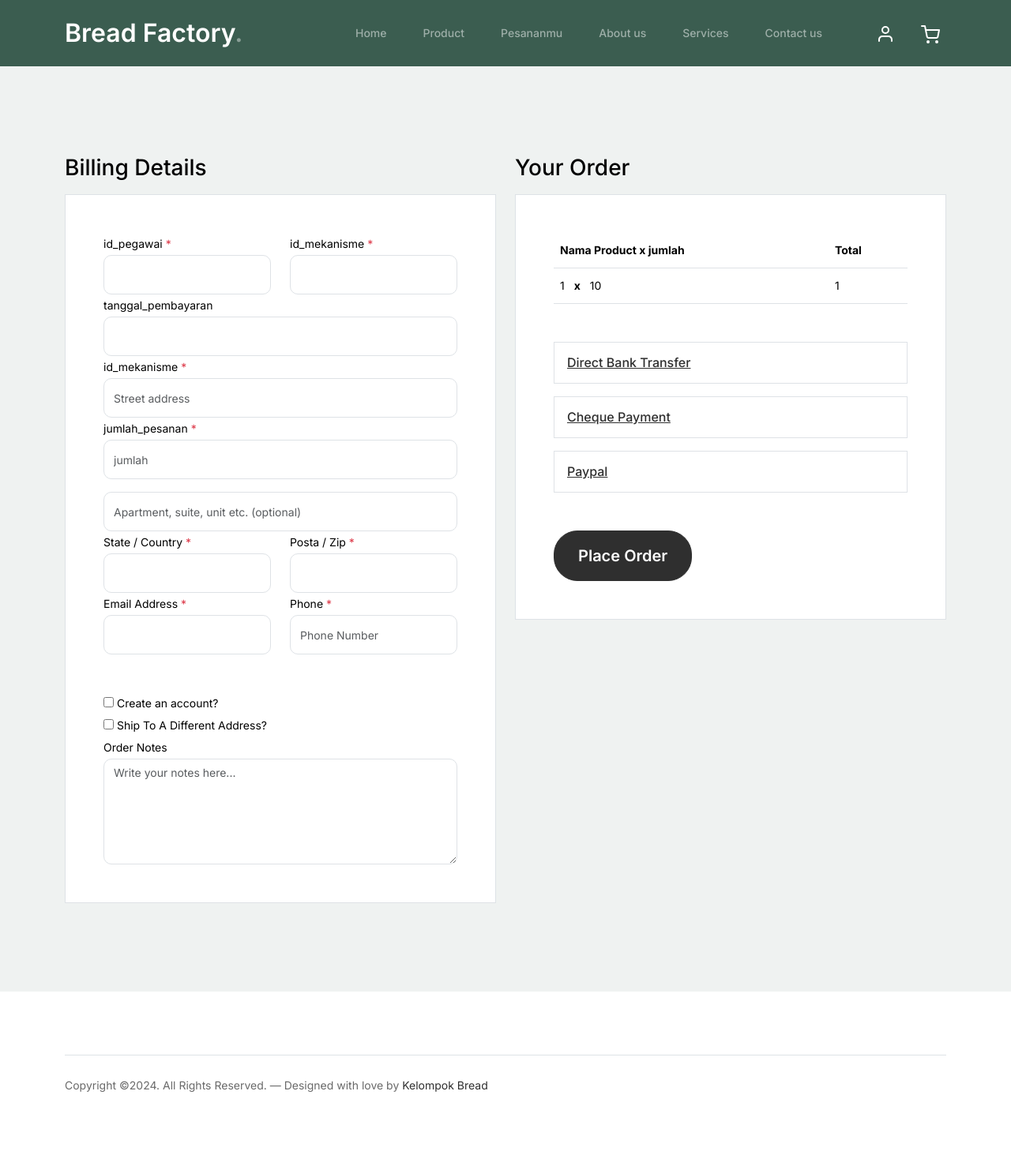
After one commit to IKomangYoga/bread_factory, a CodeIgniter app: the page made by application/views/Mahasiswa/checkout.php in a window 1280 px wide. The commit adds this page. Shown: the whole page at 79% size. Run offline with CodeIgniter, Linux system fonts and the light colour scheme; tables that the repository leaves empty hold one stand-in row (values such as "Sample post"); the template is opened without the code that fills it: most values are stand-ins (such as "Sample title", 1, 10 or a date in 2020); some libraries are stand-ins or nearby versions.

Commit message:
update pesanan dan insert keranjang belanja

```diff
--- /dev/null
+++ b/application/views/Mahasiswa/checkout.php
@@ -0,0 +1,336 @@
+<!doctype html>
+<html lang="en">
+<head>
+  <meta charset="utf-8">
+  <meta name="viewport" content="width=device-width, initial-scale=1, shrink-to-fit=no">
+  <meta name="author" content="Untree.co">
+  <link rel="shortcut icon" href="favicon.png">
+
+  <meta name="description" content="" />
+  <meta name="keywords" content="bootstrap, bootstrap4" />
+
+		<!-- Bootstrap CSS -->
+		<link href="<?=base_url()?>assets/asset/css/bootstrap.min.css" rel="stylesheet">
+		<link href="https://cdnjs.cloudflare.com/ajax/libs/font-awesome/6.0.0-beta3/css/all.min.css" rel="stylesheet">
+		<link href="<?=base_url()?>assets/asset/css/tiny-slider.css" rel="stylesheet">
+		<link href="<?=base_url()?>assets/asset/css/style.css" rel="stylesheet">
+		<title>Bread Factory</title>
+	</head>
+
+	<body>
+
+		<!-- Start Header/Navigation -->
+		<nav class="custom-navbar navbar navbar navbar-expand-md navbar-dark bg-dark" arial-label="Furni navigation bar">
+
+			<div class="container">
+				<a class="navbar-brand" href="index.html">Bread Factory<span>.</span></a>
+
+				<button class="navbar-toggler" type="button" data-bs-toggle="collapse" data-bs-target="#navbarsFurni" aria-controls="navbarsFurni" aria-expanded="false" aria-label="Toggle navigation">
+					<span class="navbar-toggler-icon"></span>
+				</button>
+
+				<div class="collapse navbar-collapse" id="navbarsFurni">
+					<ul class="custom-navbar-nav navbar-nav ms-auto mb-2 mb-md-0">
+						<li >
+							<a class="nav-link" href="<?php echo base_url('cmhs/dashboard'); ?>">Home</a>
+						</li>
+						<li><a class="nav-link" href="<?php echo base_url('cmhs/product'); ?>">Product</a></li>
+						<li><a class="nav-link" href="<?php echo base_url('cmhs/pesanan'); ?>">Pesananmu</a></li>
+						<li><a class="nav-link" href="about.html">About us</a></li>
+						<li><a class="nav-link" href="services.html">Services</a></li>
+						<li><a class="nav-link" href="contact.html">Contact us</a></li>
+					</ul>
+
+					<ul class="custom-navbar-cta navbar-nav mb-2 mb-md-0 ms-5">
+						<li><a class="nav-link" href="<?php echo base_url('cmhs/profile'); ?>"><img src="<?=base_url()?>assets/asset/images/user.svg"></a></li>
+						<li><a class="nav-link" href="<?php echo base_url('cmhs/keranjang'); ?>"><img src="<?=base_url()?>assets/asset/images/cart.svg"></a></li>
+					</ul>
+				</div>
+			</div>
+
+		</nav>
+		<!-- End Header/Navigation -->
+
+		<div class="untree_co-section">
+		    <div class="container">
+
+		      <div class="row">
+		        <div class="col-md-6 mb-5 mb-md-0">
+		          <h2 class="h3 mb-3 text-black">Billing Details</h2>
+		          <div class="p-3 p-lg-5 border bg-white">
+		            <!-- <div class="form-group">
+		              <label for="c_country" class="text-black">Country <span class="text-danger">*</span></label>
+		              <select id="c_country" class="form-control">
+		                <option value="1">Select a country</option>
+		                <option value="2">bangladesh</option>
+		                <option value="3">Algeria</option>
+		                <option value="4">Afghanistan</option>
+		                <option value="5">Ghana</option>
+		                <option value="6">Albania</option>
+		                <option value="7">Bahrain</option>
+		                <option value="8">Colombia</option>
+		                <option value="9">Dominican Republic</option>
+		              </select>
+		            </div> -->
+		            <div class="form-group row">
+		              <div class="col-md-6">
+		                <label for="c_fname" class="text-black">id_pegawai <span class="text-danger">*</span></label>
+		                <input type="text" class="form-control" id="c_fname" name="c_fname">
+		              </div>
+		              <div class="col-md-6">
+		                <label for="c_lname" class="text-black">id_mekanisme <span class="text-danger">*</span></label>
+		                <input type="text" class="form-control" id="c_lname" name="c_lname">
+		              </div>
+		            </div>
+
+		            <div class="form-group row">
+		              <div class="col-md-12">
+		                <label for="c_companyname" class="text-black">tanggal_pembayaran </label>
+		                <input type="text" class="form-control" id="c_companyname" name="c_companyname">
+		              </div>
+		            </div>
+
+		            <div class="form-group row">
+		              <div class="col-md-12">
+		                <label for="c_address" class="text-black">id_mekanisme <span class="text-danger">*</span></label>
+		                <input type="text" class="form-control" id="c_address" name="c_address" placeholder="Street address">
+		              </div>
+		            </div>
+
+                    <div class="form-group row">
+		              <div class="col-md-12">
+		                <label for="c_address" class="text-black">jumlah_pesanan <span class="text-danger">*</span></label>
+		                <input type="text" class="form-control" id="c_address" name="c_address" placeholder="jumlah">
+		              </div>
+		            </div>
+
+		            <div class="form-group mt-3">
+		              <input type="text" class="form-control" placeholder="Apartment, suite, unit etc. (optional)">
+		            </div>
+
+		            <div class="form-group row">
+		              <div class="col-md-6">
+		                <label for="c_state_country" class="text-black">State / Country <span class="text-danger">*</span></label>
+		                <input type="text" class="form-control" id="c_state_country" name="c_state_country">
+		              </div>
+		              <div class="col-md-6">
+		                <label for="c_postal_zip" class="text-black">Posta / Zip <span class="text-danger">*</span></label>
+		                <input type="text" class="form-control" id="c_postal_zip" name="c_postal_zip">
+		              </div>
+		            </div>
+
+		            <div class="form-group row mb-5">
+		              <div class="col-md-6">
+		                <label for="c_email_address" class="text-black">Email Address <span class="text-danger">*</span></label>
+		                <input type="text" class="form-control" id="c_email_address" name="c_email_address">
+		              </div>
+		              <div class="col-md-6">
+		                <label for="c_phone" class="text-black">Phone <span class="text-danger">*</span></label>
+		                <input type="text" class="form-control" id="c_phone" name="c_phone" placeholder="Phone Number">
+		              </div>
+		            </div>
+
+		            <div class="form-group">
+		              <label for="c_create_account" class="text-black" data-bs-toggle="collapse" href="#create_an_account" role="button" aria-expanded="false" aria-controls="create_an_account"><input type="checkbox" value="1" id="c_create_account"> Create an account?</label>
+		              <div class="collapse" id="create_an_account">
+		                <div class="py-2 mb-4">
+		                  <p class="mb-3">Create an account by entering the information below. If you are a returning customer please login at the top of the page.</p>
+		                  <div class="form-group">
+		                    <label for="c_account_password" class="text-black">Account Password</label>
+		                    <input type="email" class="form-control" id="c_account_password" name="c_account_password" placeholder="">
+		                  </div>
+		                </div>
+		              </div>
+		            </div>
+
+
+		            <div class="form-group">
+		              <label for="c_ship_different_address" class="text-black" data-bs-toggle="collapse" href="#ship_different_address" role="button" aria-expanded="false" aria-controls="ship_different_address"><input type="checkbox" value="1" id="c_ship_different_address"> Ship To A Different Address?</label>
+		              <div class="collapse" id="ship_different_address">
+		                <div class="py-2">
+
+		                  <div class="form-group">
+		                    <label for="c_diff_country" class="text-black">Country <span class="text-danger">*</span></label>
+		                    <select id="c_diff_country" class="form-control">
+		                      <option value="1">Select a country</option>
+		                      <option value="2">bangladesh</option>
+		                      <option value="3">Algeria</option>
+		                      <option value="4">Afghanistan</option>
+		                      <option value="5">Ghana</option>
+		                      <option value="6">Albania</option>
+		                      <option value="7">Bahrain</option>
+		                      <option value="8">Colombia</option>
+		                      <option value="9">Dominican Republic</option>
+		                    </select>
+		                  </div>
+
+
+		                  <div class="form-group row">
+		                    <div class="col-md-6">
+		                      <label for="c_diff_fname" class="text-black">First Name <span class="text-danger">*</span></label>
+		                      <input type="text" class="form-control" id="c_diff_fname" name="c_diff_fname">
+		                    </div>
+		                    <div class="col-md-6">
+		                      <label for="c_diff_lname" class="text-black">Last Name <span class="text-danger">*</span></label>
+		                      <input type="text" class="form-control" id="c_diff_lname" name="c_diff_lname">
+		                    </div>
+		                  </div>
+
+		                  <div class="form-group row">
+		                    <div class="col-md-12">
+		                      <label for="c_diff_companyname" class="text-black">Company Name </label>
+		                      <input type="text" class="form-control" id="c_diff_companyname" name="c_diff_companyname">
+		                    </div>
+		                  </div>
+
+		                  <div class="form-group row  mb-3">
+		                    <div class="col-md-12">
+		                      <label for="c_diff_address" class="text-black">Address <span class="text-danger">*</span></label>
+		                      <input type="text" class="form-control" id="c_diff_address" name="c_diff_address" placeholder="Street address">
+		                    </div>
+		                  </div>
+
+		                  <div class="form-group">
+		                    <input type="text" class="form-control" placeholder="Apartment, suite, unit etc. (optional)">
+		                  </div>
+
+		                  <div class="form-group row">
+		                    <div class="col-md-6">
+		                      <label for="c_diff_state_country" class="text-black">State / Country <span class="text-danger">*</span></label>
+		                      <input type="text" class="form-control" id="c_diff_state_country" name="c_diff_state_country">
+		                    </div>
+		                    <div class="col-md-6">
+		                      <label for="c_diff_postal_zip" class="text-black">Posta / Zip <span class="text-danger">*</span></label>
+		                      <input type="text" class="form-control" id="c_diff_postal_zip" name="c_diff_postal_zip">
+		                    </div>
+		                  </div>
+
+		                  <div class="form-group row mb-5">
+		                    <div class="col-md-6">
+		                      <label for="c_diff_email_address" class="text-black">Email Address <span class="text-danger">*</span></label>
+		                      <input type="text" class="form-control" id="c_diff_email_address" name="c_diff_email_address">
+		                    </div>
+		                    <div class="col-md-6">
+		                      <label for="c_diff_phone" class="text-black">Phone <span class="text-danger">*</span></label>
+		                      <input type="text" class="form-control" id="c_diff_phone" name="c_diff_phone" placeholder="Phone Number">
+		                    </div>
+		                  </div>
+
+		                </div>
+
+		              </div>
+		            </div>
+
+		            <div class="form-group">
+		              <label for="c_order_notes" class="text-black">Order Notes</label>
+		              <textarea name="c_order_notes" id="c_order_notes" cols="30" rows="5" class="form-control" placeholder="Write your notes here..."></textarea>
+		            </div>
+
+		          </div>
+		        </div>
+		        <div class="col-md-6">
+
+
+
+		          <div class="row mb-5">
+		            <div class="col-md-12">
+		              <h2 class="h3 mb-3 text-black">Your Order</h2>
+		              <div class="p-3 p-lg-5 border bg-white">
+		                <table class="table site-block-order-table mb-5">
+		                  <thead>
+		                    <th>Nama Product x jumlah</th>
+		                    <th>Total</th>
+		                  </thead>
+		                  <tbody>
+                            <?php foreach ($memesan as $row): ?>
+
+                            <tr>
+
+                                <td> <?php echo $row['id_roti']; ?> <strong class="mx-2">x</strong> <?php echo $row['jumlah']; ?></td>
+
+                                <td><?php echo $row['id_Pegawai_Outlet']; ?></td>
+
+                            </tr>
+
+                            <?php endforeach; ?>
+		                    <!-- <tr>
+		                      <td>Polo Shirt <strong class="mx-2">x</strong>   1</td>
+		                      <td>$100.00</td>
+		                    </tr>
+		                    <tr>
+		                      <td class="text-black font-weight-bold"><strong>Cart Subtotal</strong></td>
+		                      <td class="text-black">$350.00</td>
+		                    </tr>
+		                    <tr>
+		                      <td class="text-black font-weight-bold"><strong>Order Total</strong></td>
+		                      <td class="text-black font-weight-bold"><strong>$350.00</strong></td>
+		                    </tr> -->
+		                  </tbody>
+		                </table>
+
+		                <div class="border p-3 mb-3">
+		                  <h3 class="h6 mb-0"><a class="d-block" data-bs-toggle="collapse" href="#collapsebank" role="button" aria-expanded="false" aria-controls="collapsebank">Direct Bank Transfer</a></h3>
+
+		                  <div class="collapse" id="collapsebank">
+		                    <div class="py-2">
+		                      <p class="mb-0">Make your payment directly into our bank account. Please use your Order ID as the payment reference. Your order won’t be shipped until the funds have cleared in our account.</p>
+		                    </div>
+		                  </div>
+		                </div>
+
+		                <div class="border p-3 mb-3">
+		                  <h3 class="h6 mb-0"><a class="d-block" data-bs-toggle="collapse" href="#collapsecheque" role="button" aria-expanded="false" aria-controls="collapsecheque">Cheque Payment</a></h3>
+
+		                  <div class="collapse" id="collapsecheque">
+		                    <div class="py-2">
+		                      <p class="mb-0">Make your payment directly into our bank account. Please use your Order ID as the payment reference. Your order won’t be shipped until the funds have cleared in our account.</p>
+		                    </div>
+		                  </div>
+		                </div>
+
+		                <div class="border p-3 mb-5">
+		                  <h3 class="h6 mb-0"><a class="d-block" data-bs-toggle="collapse" href="#collapsepaypal" role="button" aria-expanded="false" aria-controls="collapsepaypal">Paypal</a></h3>
+
+		                  <div class="collapse" id="collapsepaypal">
+		                    <div class="py-2">
+		                      <p class="mb-0">Make your payment directly into our bank account. Please use your Order ID as the payment reference. Your order won’t be shipped until the funds have cleared in our account.</p>
+		                    </div>
+		                  </div>
+		                </div>
+
+		                <div class="form-group">
+		                  <button class="btn btn-black btn-lg py-3 btn-block" onclick="window.location='thankyou.html'">Place Order</button>
+		                </div>
+
+		              </div>
+		            </div>
+		          </div>
+
+		        </div>
+		      </div>
+		      <!-- </form> -->
+		    </div>
+		  </div>
+
+		<!-- Start Footer Section -->
+		<footer class="footer-section">
+			<div class="container relative">
+				<div class="border-top copyright">
+					<div class="row pt-4">
+						<div class="col-lg-6">
+							<p class="mb-2 text-center text-lg-start">Copyright &copy;<script>document.write(new Date().getFullYear());</script>. All Rights Reserved. &mdash; Designed with love by <a href="https://untree.co">Kelompok Bread</a>
+            				</p>
+						</div>
+					</div>
+				</div>
+			</div>
+		</footer>
+		<!-- End Footer Section -->
+
+
+		<script src="<?=base_url()?>assets/asset/js/bootstrap.bundle.min.js"></script>
+		<script src="<?=base_url()?>assets/asset/js/tiny-slider.js"></script>
+		<script src="<?=base_url()?>assets/asset/js/custom.js"></script>
+	</body>
+
+</html>
```
Also changed, not shown: application/controllers/Cmhs.php (+42 -5 lines), application/models/Mmhs.php (+9 -0 lines), application/models/Mpesanan.php (+25 -3 lines), application/views/Mahasiswa/keranjang_belanja.php (+36 -25 lines), application/views/Mahasiswa/pesanan.php (+17 -59 lines).
